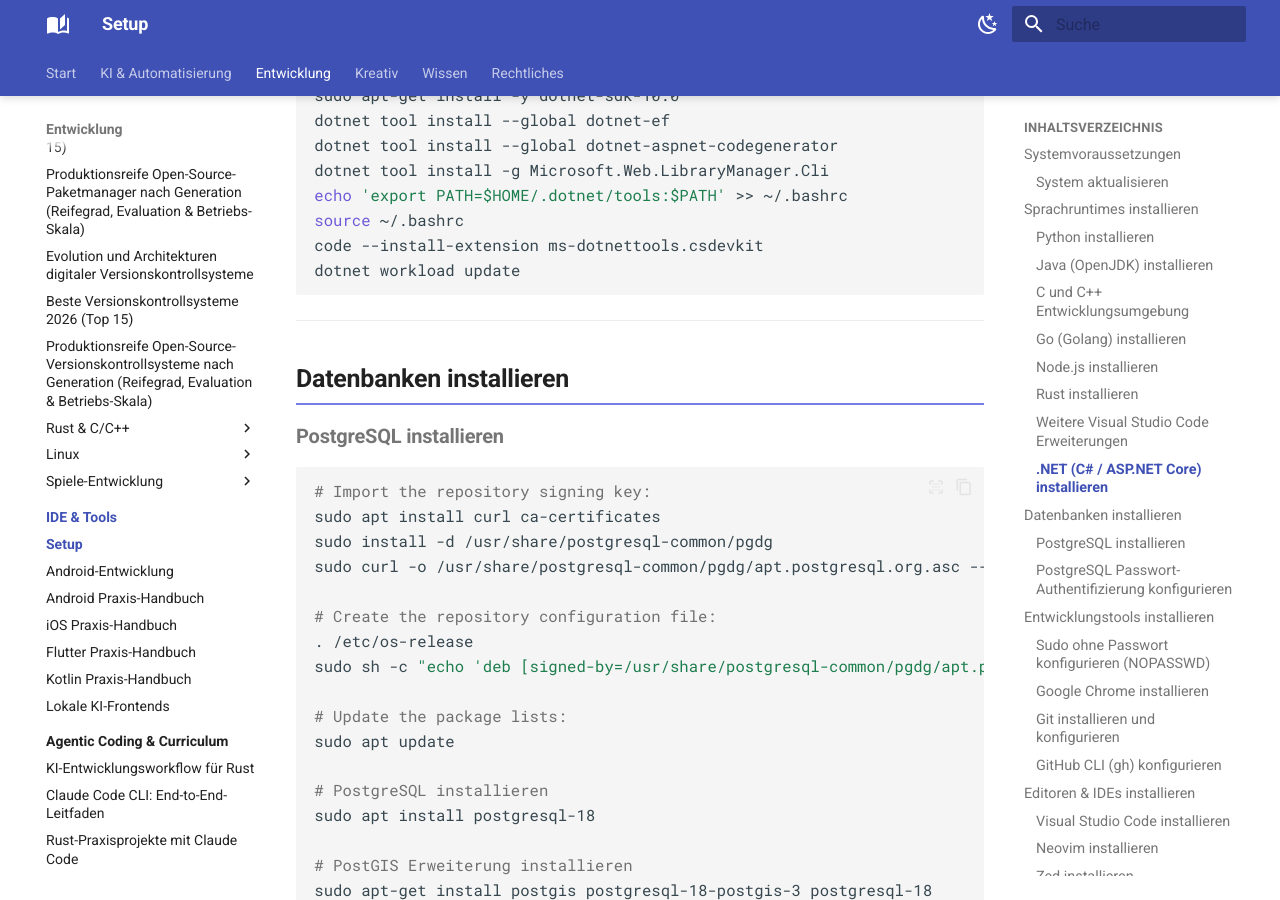
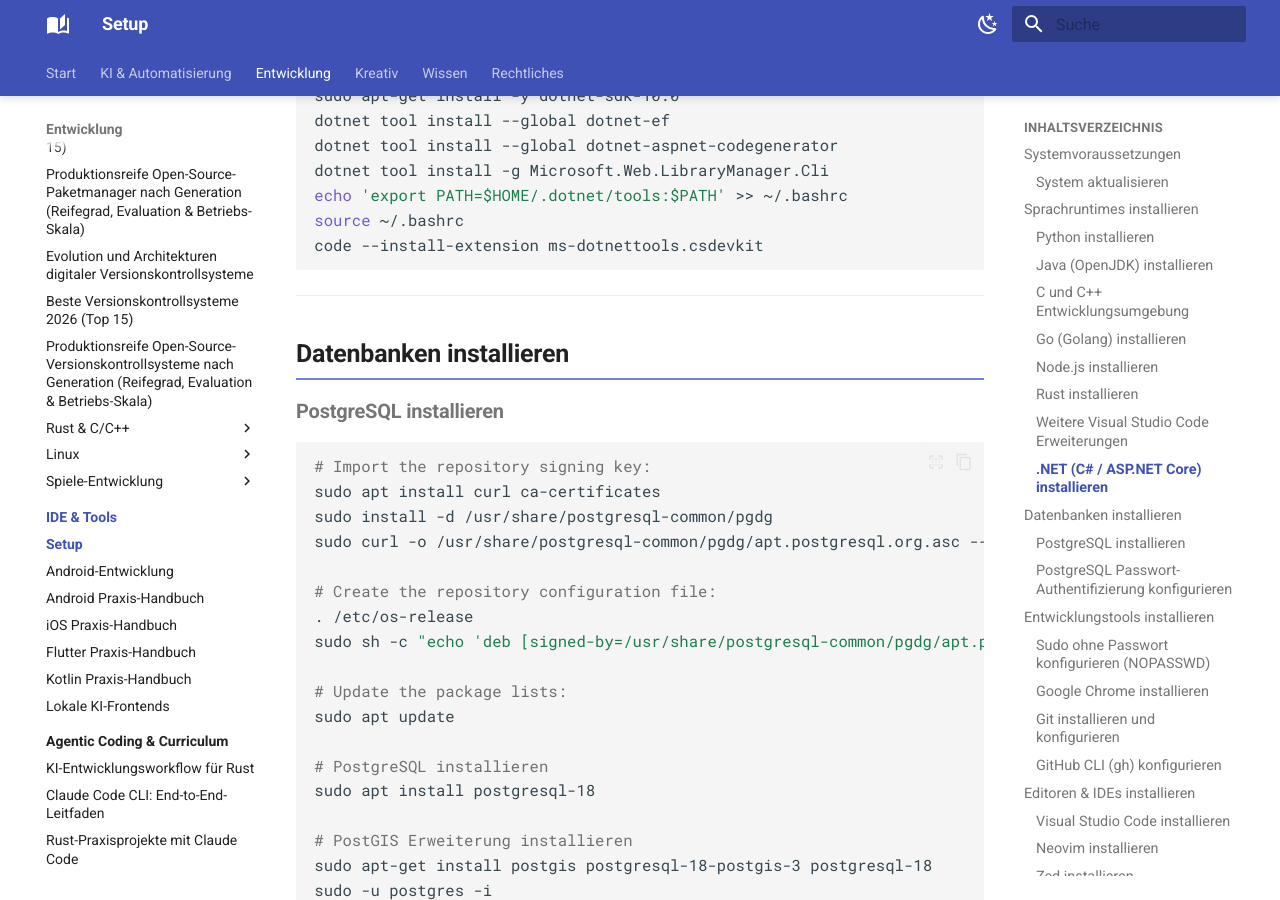
Before and after one commit to thorstenkloehn/dokument, an MkDocs documentation site: the page built from docs/entwicklung/ide/setup.md, in a window 1280 px wide and 900 px high, scrolled down 2409 px. Built offline with MkDocs 1.6.1 and Material for MkDocs 9.7.7, drawn with Linux system fonts in a browser that asks for light colours.

````diff
--- a/docs/entwicklung/ide/setup.md
+++ b/docs/entwicklung/ide/setup.md
@@ -96,7 +96,7 @@
 echo 'export PATH=$HOME/.dotnet/tools:$PATH' >> ~/.bashrc
 source ~/.bashrc
 code --install-extension ms-dotnettools.csdevkit
-dotnet workload update
+
 ```
 
 ---
````
